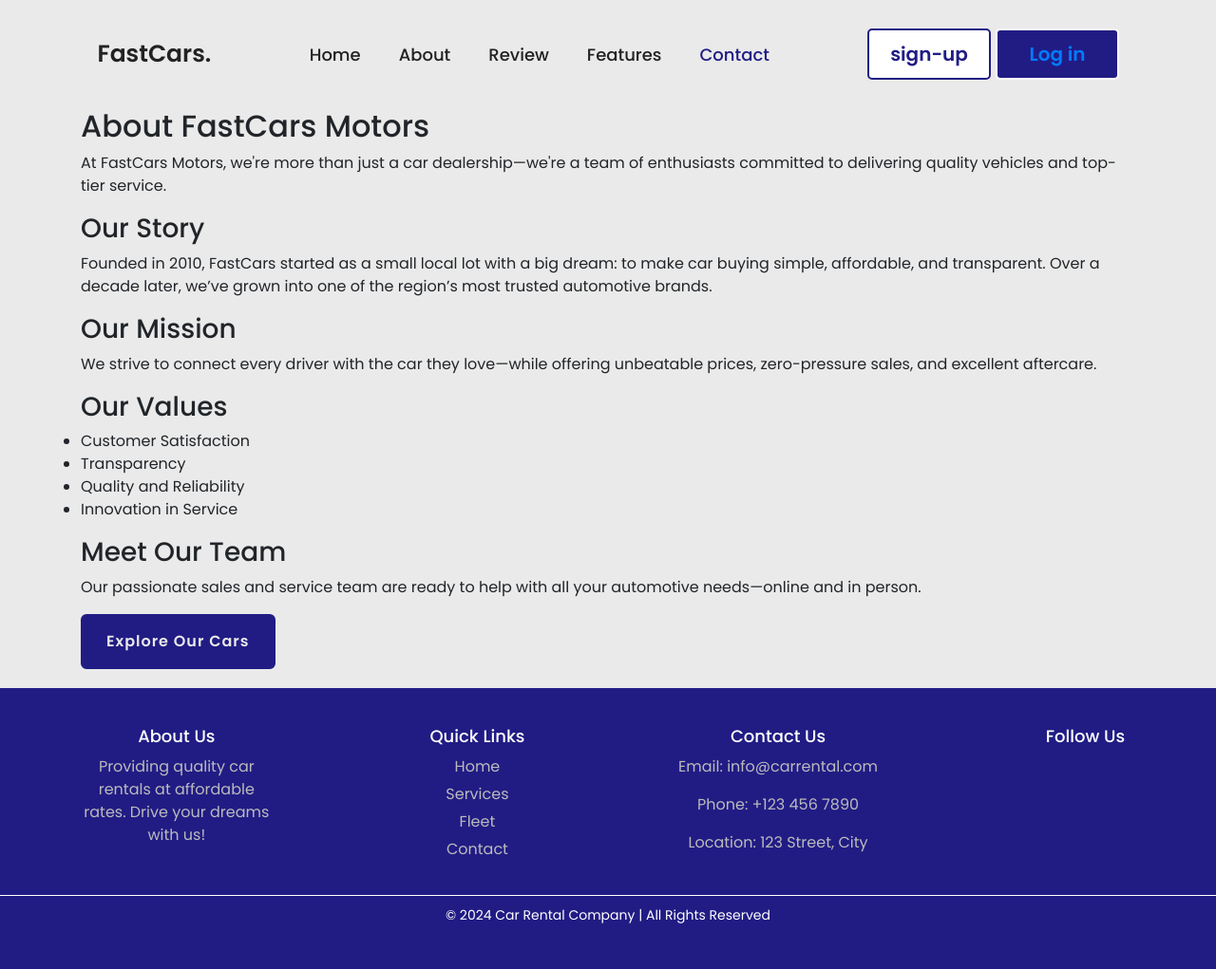
After one commit to paschalmario/Fast_cars, a Flask app: page /about in a window 1280 px wide. The commit adds this page. Shown: the whole page at 95% size. Run offline with Flask 3, Linux system fonts and the light colour scheme; some libraries are stand-ins or nearby versions.

Commit message:
implement page naigation

```diff
--- a/website/auth.py
+++ b/website/auth.py
@@ -30,6 +30,10 @@ def login():
 @auth.route('/contact', methods=['GET', 'POST'])
 def contact():
     return render_template("contact.html", boolean=True)
+@auth.route('/about', methods=['GET', 'POST'])
+def about():
+    return render_template("about.html", boolean=True)
+
 
 @auth.route('/logout')
 def logout():
--- a/website/static/styles.css
+++ b/website/static/styles.css
@@ -130,6 +130,7 @@ transition:0.3s cubic-bezier(0.075, 0.82, 0.165, 1);
     color: #211C84;
     transition: 0.3s ease-in;
     outline: none;
+    width: 130px;
 }
 #reg:hover {
     background-color: #7A73D1;
@@ -148,6 +149,7 @@ transition:0.3s cubic-bezier(0.075, 0.82, 0.165, 1);
     color: white;
     border: 2px solid white;
     transition: 0.3s ease-in;
+    width: 130px;
 }
 #log a {
     text-decoration: none;
@@ -204,6 +206,7 @@ transition:0.3s cubic-bezier(0.075, 0.82, 0.165, 1);
 .home-content h1 {
     font-size: 50px;
     line-height: 1.2;
+    font-weight: 700;
     opacity: 0;
     animation: slideBottom 1s ease forwards;
     animation-delay: 1s;
@@ -214,7 +217,7 @@ transition:0.3s cubic-bezier(0.075, 0.82, 0.165, 1);
 }
 
 .home-content h3 {
-    font-size: 40px;
+    font-size: 35px;
     color: #211C84;
     opacity: 0;
     animation: slideRight 1s ease forwards;
@@ -226,6 +229,7 @@ transition:0.3s cubic-bezier(0.075, 0.82, 0.165, 1);
 }
 
 .home-content p {
+    font-weight: 500;
     font-size:  16px;
     margin: 15px 0 30px;
     opacity: 0;
@@ -235,11 +239,10 @@ transition:0.3s cubic-bezier(0.075, 0.82, 0.165, 1);
 
 .btn {
     display: inline-block;
-    padding: 10px 20px;
+    padding: 15px 25px;
     background: #211C84;
     border: 2px solid #211C84;
     border-radius: 6px;
-    box-shadow: 0 0 10px rgba(0, 0, 0, .1);
     font-size: 16px;
     color: #eaeaea;
     letter-spacing: 1px;
@@ -254,6 +257,7 @@ transition:0.3s cubic-bezier(0.075, 0.82, 0.165, 1);
 .btn:hover {
     background: transparent;
     color: #211C84;
+    box-shadow: 19px 19px 22px 2px rgba(0,0,0,0.65);
 }
 
 .home-img {
@@ -910,7 +914,7 @@ footer {
     .home {
         flex-direction: column;
         align-items: center;
-        padding: 120px 5% 50px;
+        padding: 220px 5% 50px;
         text-align: center;
     }
 
@@ -923,7 +927,7 @@ footer {
         position: relative;
         width: 350px;
         height: 350px;
-        top: -300px;
+        top: -10px;
         right: 0;
     }
 
@@ -1012,9 +1016,9 @@ footer {
     }
 
     .home-img .rhombus img {
-        width: 400px;
-        top: -90px;
-        left: -140px;
+        width: 350px;
+        top: -20px;
+        left: -70px;
     }
 
     .home .rhombus2 {
--- /dev/null
+++ b/website/templates/about.html
@@ -0,0 +1,29 @@
+{% extends "base.html"%}{% block title %}Home{% endblock %}
+{% block content%}
+<section id="about" class="about-section">
+  <div class="container">
+    <h2>About FastCars Motors</h2>
+    <p>At FastCars Motors, we're more than just a car dealership—we're a team of enthusiasts committed to delivering quality vehicles and top-tier service.</p>
+
+    <h3>Our Story</h3>
+    <p>Founded in 2010, FastCars started as a small local lot with a big dream: to make car buying simple, affordable, and transparent. Over a decade later, we’ve grown into one of the region’s most trusted automotive brands.</p>
+
+    <h3>Our Mission</h3>
+    <p>We strive to connect every driver with the car they love—while offering unbeatable prices, zero-pressure sales, and excellent aftercare.</p>
+
+    <h3>Our Values</h3>
+    <ul>
+      <li>Customer Satisfaction</li>
+      <li>Transparency</li>
+      <li>Quality and Reliability</li>
+      <li>Innovation in Service</li>
+    </ul>
+
+    <h3>Meet Our Team</h3>
+    <p>Our passionate sales and service team are ready to help with all your automotive needs—online and in person.</p>
+
+    <a href="#inventory" class="btn">Explore Our Cars</a>
+  </div>
+</section>
+
+{% endblock%}
--- a/website/templates/base.html
+++ b/website/templates/base.html
@@ -21,6 +21,32 @@
 
 </head>
 <body>
+  <header class="header">
+    <a href="#" class="Logo">FastCars.</a>
+      <div class="menu-toggle" id="menu-toggle">
+            <i class='bx bx-menu' id="menu-icon"></i>
+        </div>
+
+    <nav class="navbar">
+        <a href="/"  style="--i:1">Home</a>
+        <a href="#" style="--i:2">About</a>
+        <a href="#" style="--i:3">Review</a>
+        <a href="#" style="--i:4">Features</a>
+        <a href="/contact" class="active" style="--i:5">Contact</a>
+    </nav>
+    <div class="social">
+        <button id="reg"  style="--i:1"><a href="/sign-up">sign-up</a></button>
+        <button id="log"  style="--i:2"><a href="/login">Log in</a></button>
+    </div>
+
+
+    <!-- <div class="social-media">
+        <a href="#" style="--i:1"><i class='bx bx-user'></i></a>
+        <a href="#" style="--i:2"><i class='bx bxl-facebook'></i></a>
+        <a href="#" style="--i:3"><i class='bx bxl-instagram-alt'></i></a>
+    </div> -->
+
+</header>
     {% block content %}
      {% endblock %}
      <footer>
```
Also changed, not shown: website/templates/contact.html (+0 -25 lines), website/templates/index.html (+0 -25 lines), website/static/images/2018_Mazda6_Signature_Overview__Affordable_Luxury-removebg-preview.png (added), website/static/images/2021_Ford_F-150_Gray_Off-Road_Build-removebg-preview.png (added), website/static/images/Austin_TX_Limo_Service-removebg-preview.png (added), website/static/images/backCar2-removebg-preview.png (added), website/templates/features.html (added), website/templates/review.html (added).
